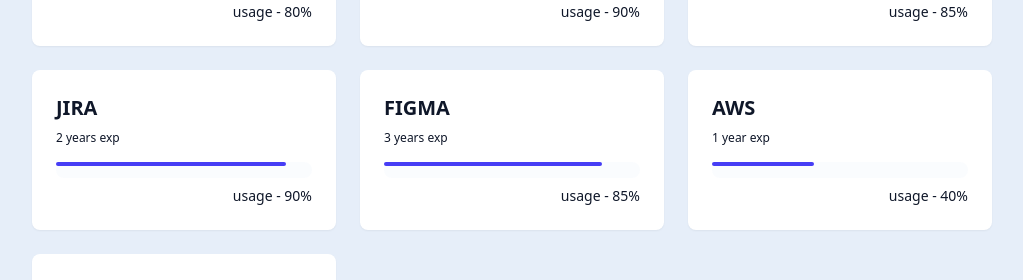
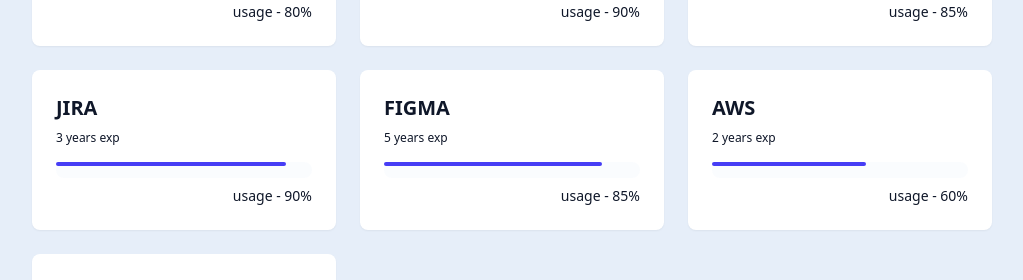
Before and after one commit to tkdguy85/my-portfolio, a React (Vite) app: page / in a window 1280 px wide. Shown: the part 3688-3968 px from the top of the page, without its empty margins (128-1151 px from the left). Built offline with nearby package versions, Linux system fonts and the light colour scheme.

Commit message:
Skills ranks updated

```diff
--- a/src/components/SkillsSection.jsx
+++ b/src/components/SkillsSection.jsx
@@ -3,40 +3,40 @@
 
 const skills = [
   // FRONTEND
-  { name: 'HTML5', years: 5, category: ['Frontend', 'Career', 'Hobby'], proficiency: 90 },
-  { name: 'CSS3 - SCSS - SASS', years: 5, category: ['Frontend', 'Career', 'Hobby'], proficiency: 90 },
-  { name: 'JavaScript', years: 4, category: ['Frontend', 'Career', 'Hobby'], proficiency: 60 },
-  { name: 'TypeScript', years: 3, category: ['Frontend', 'Career'], proficiency: 45 },
-  { name: 'Tailwind CSS', years: 3, category: ['Frontend', 'Career'], proficiency: 75 },
-  { name: 'VueJS', years: 4, category: ['Frontend', 'Career', 'Hobby'], proficiency: 55 },
-  { name: 'React', years: 2, category: ['Frontend', 'Hobby'], proficiency: 45 },
-  { name: 'Gatsby', years: 1, category: ['Frontend', 'Hobby'], proficiency: 25 },
-  { name: 'Angular', years: 1, category: ['Frontend', 'Hobby'], proficiency: 15 },
+  { name: 'HTML5', years: 6, category: ['Frontend', 'Career', 'Hobby'], proficiency: 90 },
+  { name: 'CSS3 - SCSS - SASS', years: 6, category: ['Frontend', 'Career', 'Hobby'], proficiency: 90 },
+  { name: 'JavaScript', years: 6, category: ['Frontend', 'Career', 'Hobby'], proficiency: 80 },
+  { name: 'TypeScript', years: 3, category: ['Frontend', 'Career'], proficiency: 55 },
+  { name: 'Tailwind CSS', years: 4, category: ['Frontend', 'Career'], proficiency: 75 },
+  { name: 'VueJS', years: 6, category: ['Frontend', 'Career', 'Hobby'], proficiency: 85 },
+  { name: 'React', years: 2, category: ['Frontend', 'Hobby'], proficiency: 70 },
+  { name: 'Gatsby', years: 1, category: ['Frontend', 'Hobby'], proficiency: 30 },
+  { name: 'Angular', years: 1, category: ['Frontend', 'Hobby'], proficiency: 25 },
 
   // BACKEND
-  { name: 'Ruby on Rails', years: 4, category: ['Backend', 'Career'], proficiency: 80 },
+  { name: 'Ruby on Rails', years: 5, category: ['Backend', 'Career'], proficiency: 80 },
   { name: 'FAE CMS', years: 4, category: ['Backend', 'Career'], proficiency: 80 },
-  { name: 'Sanity.io', years: 1, category: ['Backend', 'Hobby'], proficiency: 30 },
-  { name: 'NodeJS', years: 2, category: ['Backend', 'Career'], proficiency: 50 },
-  { name: 'Python3', years: 2, category: ['Backend', 'Hobby'], proficiency: 30 },
-  { name: 'PostgreSQL', years: 3, category: ['Backend', 'Career'], proficiency: 70 },
-  { name: 'Git/GitHub', years: 5, category: ['Tools', 'DevOps', 'Career', 'Hobby'], proficiency: 90 },
-  { name: 'MariaDB', years: 3, category: ['Backend', 'Career'], proficiency: 75 },
-  { name: 'MySQL', years: 3, category: ['Backend', 'Career'], proficiency: 75 },
-  { name: 'Docker', years: 2, category: ['DevOps', 'Career'], proficiency: 65 },
+  { name: 'Sanity.io', years: 1, category: ['Backend', 'Hobby'], proficiency: 50 },
+  { name: 'NodeJS', years: 3, category: ['Backend', 'Career'], proficiency: 60 },
+  { name: 'Python3', years: 3, category: ['Backend', 'Hobby'], proficiency: 30 },
+  { name: 'PostgreSQL', years: 4, category: ['Backend', 'Career'], proficiency: 70 },
+  { name: 'Git/GitHub', years: 6, category: ['Tools', 'DevOps', 'Career', 'Hobby'], proficiency: 90 },
+  { name: 'MariaDB', years: 4, category: ['Backend', 'Career'], proficiency: 75 },
+  { name: 'MySQL', years: 4, category: ['Backend', 'Career'], proficiency: 75 },
+  { name: 'Docker', years: 4, category: ['DevOps', 'Career'], proficiency: 65 },
 
   // TOOLS
-  { name: 'Linux', years: 2, category: ['DevOps', 'Hobby'], proficiency: 50 },
-  { name: 'VSCode', years: 5, category: ['Tools', 'Career', 'Hobby'], proficiency: 95 },
+  { name: 'Linux', years: 2, category: ['DevOps', 'Hobby'], proficiency: 60 },
+  { name: 'VSCode', years: 6, category: ['Tools', 'Career', 'Hobby'], proficiency: 95 },
   { name: 'Jenkins', years: 4, category: ['DevOps', 'Career'], proficiency: 75 },
-  { name: 'Netlify', years: 3, category: ['DevOps', 'Career'], proficiency: 70 },
-  { name: 'Slack', years: 4, category: ['Tools', 'Career'], proficiency: 95 },
+  { name: 'Netlify', years: 4, category: ['DevOps', 'Career'], proficiency: 70 },
+  { name: 'Slack', years: 5, category: ['Tools', 'Career'], proficiency: 95 },
   { name: 'Trello', years: 2, category: ['Tools', 'Hobby', 'Career'], proficiency: 80 },
-  { name: 'Notion', years: 4, category: ['Tools', 'Hobby', 'Career'], proficiency: 90 },
-  { name: 'Zoom', years: 5, category: ['Tools', 'Hobby', 'Career'], proficiency: 85 },
-  { name: 'JIRA', years: 2, category: ['Tools', 'Hobby', 'Career'], proficiency: 90 },
-  { name: 'FIGMA', years: 3, category: ['Tools', 'Hobby'], proficiency: 85 },
-  { name: 'AWS', years: 1, category: ['DevOps', 'Career'], proficiency: 40 },
+  { name: 'Notion', years: 5, category: ['Tools', 'Hobby', 'Career'], proficiency: 90 },
+  { name: 'Zoom', years: 6, category: ['Tools', 'Hobby', 'Career'], proficiency: 85 },
+  { name: 'JIRA', years: 3, category: ['Tools', 'Hobby', 'Career'], proficiency: 90 },
+  { name: 'FIGMA', years: 5, category: ['Tools', 'Hobby'], proficiency: 85 },
+  { name: 'AWS', years: 2, category: ['DevOps', 'Career'], proficiency: 60 },
   { name: 'Vercel', years: 1, category: ['DevOps', 'Career'], proficiency: 50 },
 ]
 
```
